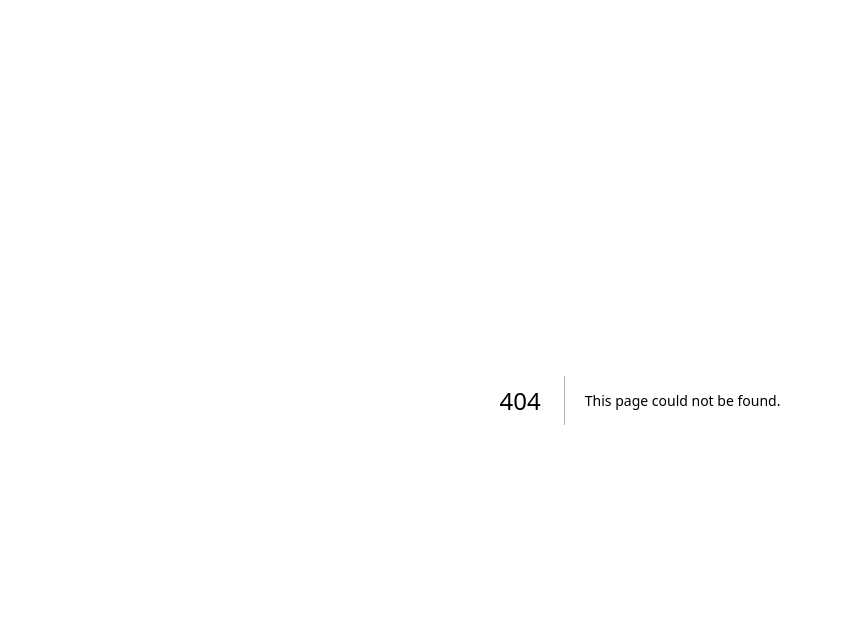
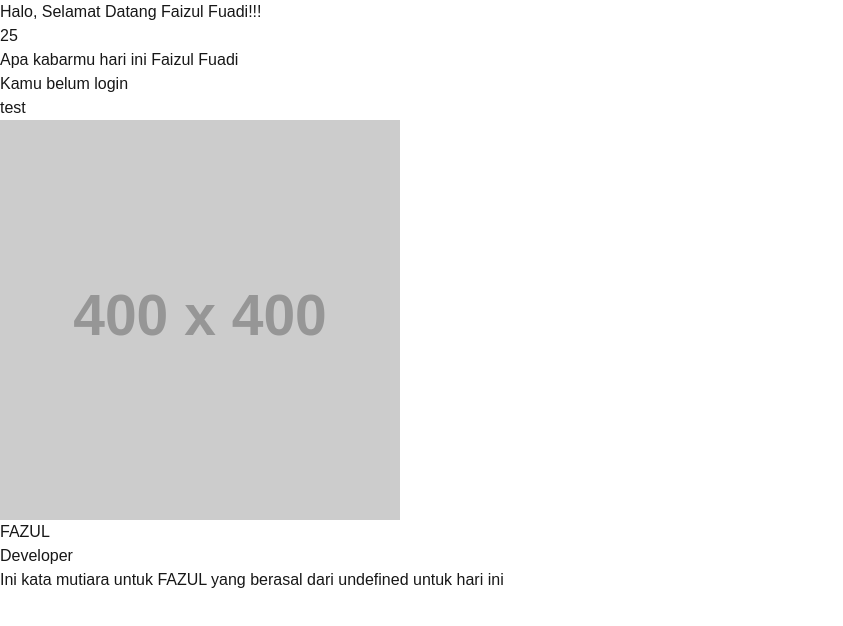
Before and after one commit to ffuad13/frontend-batch4, a Next.js app: page /hello in a window 1280 px wide. Before the commit this address had no page. Shown: the top 626 px of the page, without its empty margins (0-843 px from the left). Built offline with nearby package versions, Linux system fonts and the light colour scheme.

Commit message:
create some page and components

```diff
--- /dev/null
+++ b/src/app/hello/page.jsx
@@ -0,0 +1,24 @@
+import { KataMutiara } from "@/components/greeting"
+
+export default function HelloPage() {
+	const nama = "Faizul Fuadi"
+
+	function sayHello() {
+		return `Apa kabarmu hari ini ${nama}`
+	}
+
+	const isLogin = false
+
+	return (
+		<>
+			<h1 className="hello-text">Halo, Selamat Datang {nama}!!!</h1>
+			<p>{10 + 15}</p>
+			<p>{sayHello()}</p>
+			<p>{isLogin ? "Kamu sudah login" : "Kamu belum login"}</p>
+			<div>
+				<p>test</p>
+			</div>
+			<KataMutiara nama={"FAZUL"}/>
+		</>
+	)
+}
--- /dev/null
+++ b/src/app/kata/page.jsx
@@ -0,0 +1,10 @@
+import {KataMutiara} from '@/components/greeting'
+
+export default function KataPage() {
+	const namaUser = "Faizul"
+	return (
+		<div>
+			<KataMutiara nama={namaUser} asal={"Sumbawa"}/>
+		</div>
+	)
+}
--- /dev/null
+++ b/src/components/greeting.jsx
@@ -0,0 +1,16 @@
+import { ProfileCard } from "./profileCard"
+
+function KataMutiara({nama, asal}) {
+	const text = `Ini kata mutiara untuk ${nama} yang berasal dari ${asal} untuk hari ini`
+	const imgUrl = `https://placehold.co/400`
+	const userJob = "Developer"
+
+	return (
+		<>
+		<ProfileCard imageUrl={imgUrl} nama={nama} job={userJob}/>
+		<p>{text}</p>
+		</>
+	)
+}
+
+export {KataMutiara}
--- /dev/null
+++ b/src/components/profileCard.jsx
@@ -0,0 +1,12 @@
+const ProfileCard = ({nama, job, imageUrl}) => {
+
+	return (
+		<div>
+			<img src={imageUrl} alt={nama} />
+			<p>{nama}</p>
+			<p>{job}</p>
+		</div>
+	)
+}
+
+export {ProfileCard}
```
Also changed, not shown: src/app/layout.jsx (renamed from src/app/layout.js), src/app/page.jsx (renamed from src/app/page.js).
